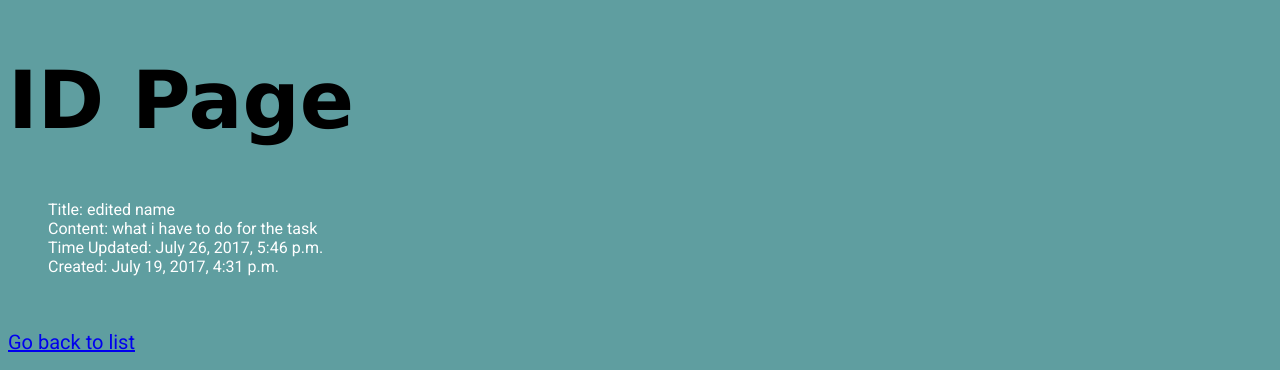
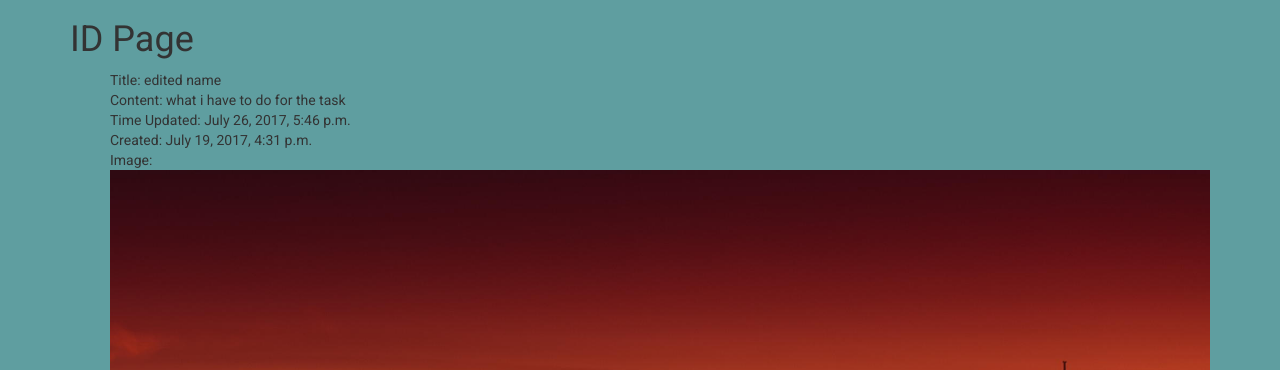
Before and after one commit to yalghanim/blogproject, a Django app: page /id/5/ in a window 1280 px wide. Shown: the top 370 px of the page. Run offline with Django 3.2, Linux system fonts and the light colour scheme; data comes from the database, SQL or seed files in the repository; both versions use the stored data as it was after the commit; some libraries are stand-ins or nearby versions.

Commit message:
image field

```diff
--- a/blogproject/post/forms.py
+++ b/blogproject/post/forms.py
@@ -6,4 +6,4 @@ class PostForm(forms.ModelForm):
 	#ask hamza about . (ModelForm referring to forms?)
 	class Meta:
 		model = Post
-		fields = ['title', 'content']
+		fields = ['title', 'content', 'image']
--- a/blogproject/post/templates/form.html
+++ b/blogproject/post/templates/form.html
@@ -13,11 +13,13 @@
 
 <div class="panel panel-default">
   <div class="panel-body">
-    <form method="Post">
+    <form method="Post" enctype="multipart/form-data" action="{% url 'posts:create' %}">
 {% csrf_token %}
 {{form.as_p}}<br>
   </div>
-  <div class="panel-footer"><div align="center"> <input class="btn btn-primary" type="submit" value="Create Post" action="{% url 'posts:create' %}"></div></div></form>
+  <div class="panel-footer">
+  <div align="center"> <input class="btn btn-primary" type="submit" value="Create Post"></div>
+  </div></form>
 </div>
 <img class="img-responsive" src="http://www.osc.gov.on.ca/static/images/Stock/form-icon.png">
 <script src="{% static 'js/jquery-3.2.1.min.js' %}"></script>
--- a/blogproject/post/templates/obj.html
+++ b/blogproject/post/templates/obj.html
@@ -1,32 +1,28 @@
 <!DOCTYPE html>
+{% load static %}
 <html>
 <head>
 	<title>One ID at a time (special URL that takes input from address)</title>
+<link rel="stylesheet" type="text/css" href="{% static 'css/bootstrap.min.css' %}">
 	<style>
 	@import url('https://fonts.googleapis.com/css?family=Roboto');
+
 	body {
 		background-color: CadetBlue;
 		font-family: Roboto;
 	}
-	h1 {
-		font-size: 80px;
-		font-family: verdana;
-	}
-	ul {
-		color: white;
-	}
-	a {
-		font-size: 20px;
-	}
+
 	</style>
 </head>
 <body>
+<div class="container">
 <h1>ID Page</h1>
 <ul id="new">
 Title: {{input.title}}<br>
 Content: {{input.content}}<br>
 Time Updated: {{input.updated}}<br>
-Created: {{input.timestamp}}
+Created: {{input.timestamp}}<br>
+Image: <br><img src="{{input.image.url}}" class="img-responsive">
 </ul>
 <br><br>
 <a href="{% url 'posts:list' %}">Go back to list</a>
@@ -35,6 +31,7 @@ Created: {{input.timestamp}}
 <iframe width="600" height="450" src="https://www.youtube.com//embed/cpPG0bKHYKc">
 </iframe>
 </div>
-
+<script src="{% static 'js/jquery-3.2.1.min.js' %}"></script>
+<script src="{% static 'js/bootstrap.min.js' %}"></script>
 </body>
 </html>
--- a/blogproject/post/templates/update.html
+++ b/blogproject/post/templates/update.html
@@ -11,11 +11,11 @@
 <br><br>
 <div class="panel panel-default">
   <div class="panel-body">
-    <form method="Post" action="{% url 'posts:update' post_number=post_object.id %}">
+    <form method="Post" action="{% url 'posts:update' post_number=post_object.id %}" enctype="multipart/form-data">
 {% csrf_token %}
 {{form.as_p}}<br></div>
 <div class="panel-footer"><div align="center">
-<input class="btn btn-primary" type="submit" value="Update Post" action="{% url 'posts:update' post_number=post_object.id %}"></div>
+<input class="btn btn-primary" type="submit" value="Update Post"></div>
 </form></div></form></div>
 <br><br>
 <div>
--- a/blogproject/post/views.py
+++ b/blogproject/post/views.py
@@ -18,6 +18,7 @@ def post_delete(request):
 def post_list(request):
 	post_list = Post.objects.all()
 	post_one = Post.objects.get(title="edited name")
+
 	context = {
 	"title": "(this is taken from the context)",
 	"user": request.user,
@@ -47,7 +48,7 @@ def post_fourth(request):
 	return render(request, 'fourth.html', {})
 
 def post_create(request):
-	form = PostForm(request.POST or None)
+	form = PostForm(request.POST or None, request.FILES or None)
 	if form.is_valid():
 		form.save()
 		messages.success(request, "Mabroooooook!!!!!")
@@ -59,7 +60,7 @@ def post_create(request):
 
 def post_update(request, post_number):
 	post_object = get_object_or_404(Post, id=post_number)
-	form = PostForm(request.POST or None, instance=post_object)
+	form = PostForm(request.POST or None, request.FILES or None, instance=post_object)
 	if form.is_valid():
 		form.save()
 		messages.success(request, "zain sawait")
```
Also changed, not shown: blogproject/post/templates/list.html (+7 -1 lines), blogproject/db.sqlite3, blogproject/media/blog_images/IMG_4869.JPG (added), blogproject/media/blog_images/IMG_4869_6U6Lavw.JPG (added), blogproject/media/blog_images/Kuwait.jpg (added), blogproject/media/blog_images/flamingos_kuwait.jpg (added), blogproject/media/blog_images/flamingos_kuwait_c2husF9.jpg (added), blogproject/media/blog_images/flamingos_kuwait_xruSuKh.jpg (added), blogproject/media/blog_images/kuwait_final_cover.jpg (added), blogproject/media/blog_images/kuwait_final_cover_vFR3VMM.jpg (added), blogproject/media/blog_images/sunset_fiNAL.jpg (added), blogproject/media/blog_images/sunset_fiNAL_6W6l7XP.jpg (added).
